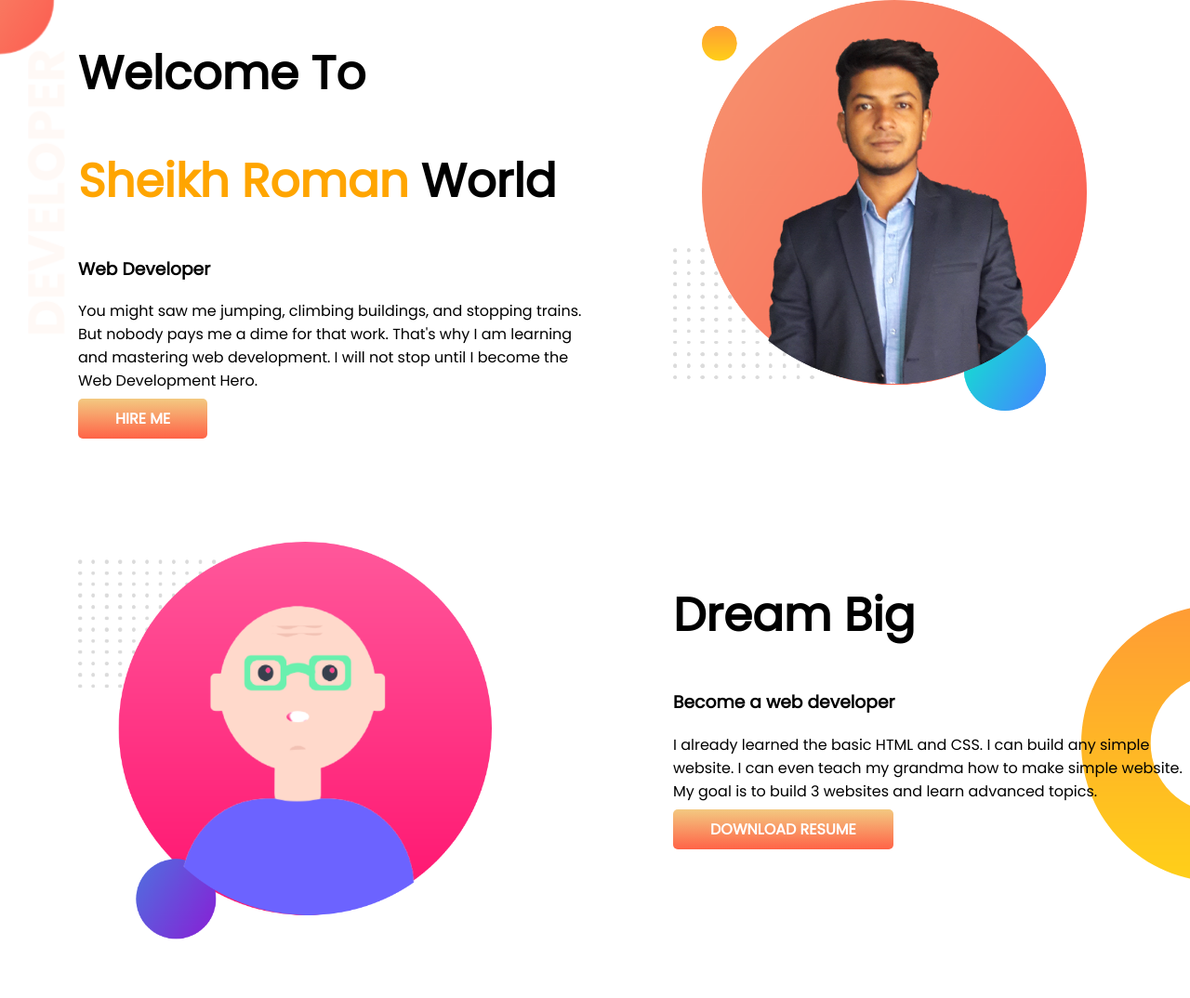
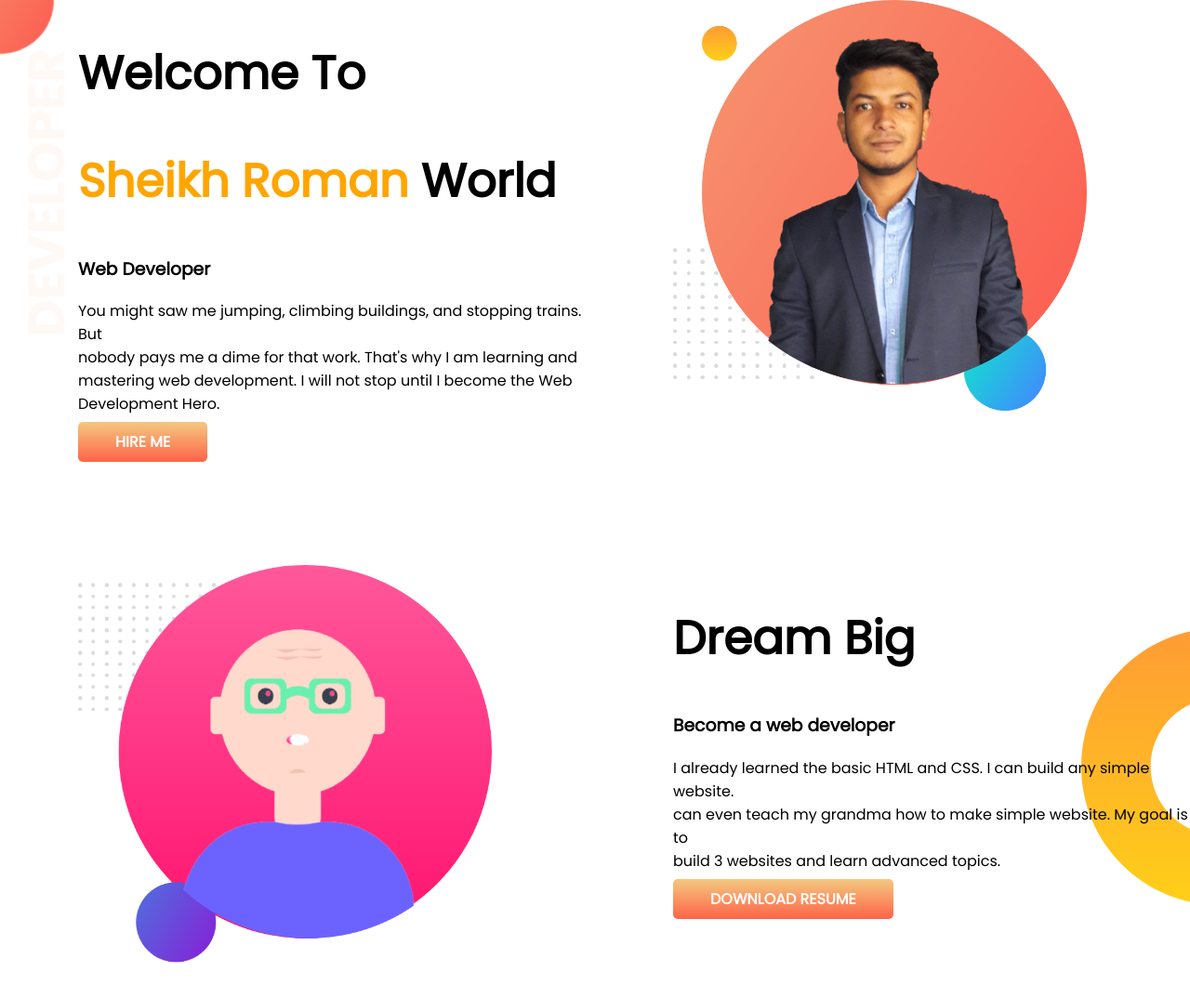
Before and after one commit to sheikhroman/dev-portfolio, a plain HTML site: page index.html in a window 1280 px wide. Shown: the top 1074 px of the page at 93% size. Drawn offline with Linux system fonts and the light colour scheme.

Commit message:
add br tag

```diff
--- a/index.html
+++ b/index.html
@@ -16,7 +16,7 @@
             <h1>Welcome To</h1>
             <h1><span>Sheikh Roman</span> World</h1>
             <h3>Web Developer</h3>
-            <p>You might saw me jumping, climbing buildings, and stopping trains. But nobody pays me a dime for that work. That's why I am learning and mastering web development. I will not stop until I become the Web Development Hero.</p>
+            <p>You might saw me jumping, climbing buildings, and stopping trains. But <br>nobody pays me a dime for that work. That's why I am learning and <br> mastering web development. I will not stop until I become the Web <br> Development Hero.</p>
             <a class="link-button" target="_blank" href="https://www.linkedin.com/in/sheikh-roman-87a5931b5/">HIRE ME</a>
         </div>
         <div class="half-width">
@@ -30,7 +30,7 @@
         <div class="half-width">
             <h1>Dream Big</h1>
             <h3>Become a web developer</h3>
-            <p>I already learned the basic HTML and CSS. I can build any simple website. I can even teach my grandma how to make simple website. My goal is to build 3 websites and learn advanced topics.</p>
+            <p>I already learned the basic HTML and CSS. I can build any simple website.  <br> can even teach my grandma how to make simple website. My goal is to <br> build 3 websites and learn advanced topics.</p>
             <a class="link-button" target="_blank" href="https://www.linkedin.com/in/sheikh-roman-87a5931b5/">DOWNLOAD RESUME</a>
         </div>
     </section>
```
